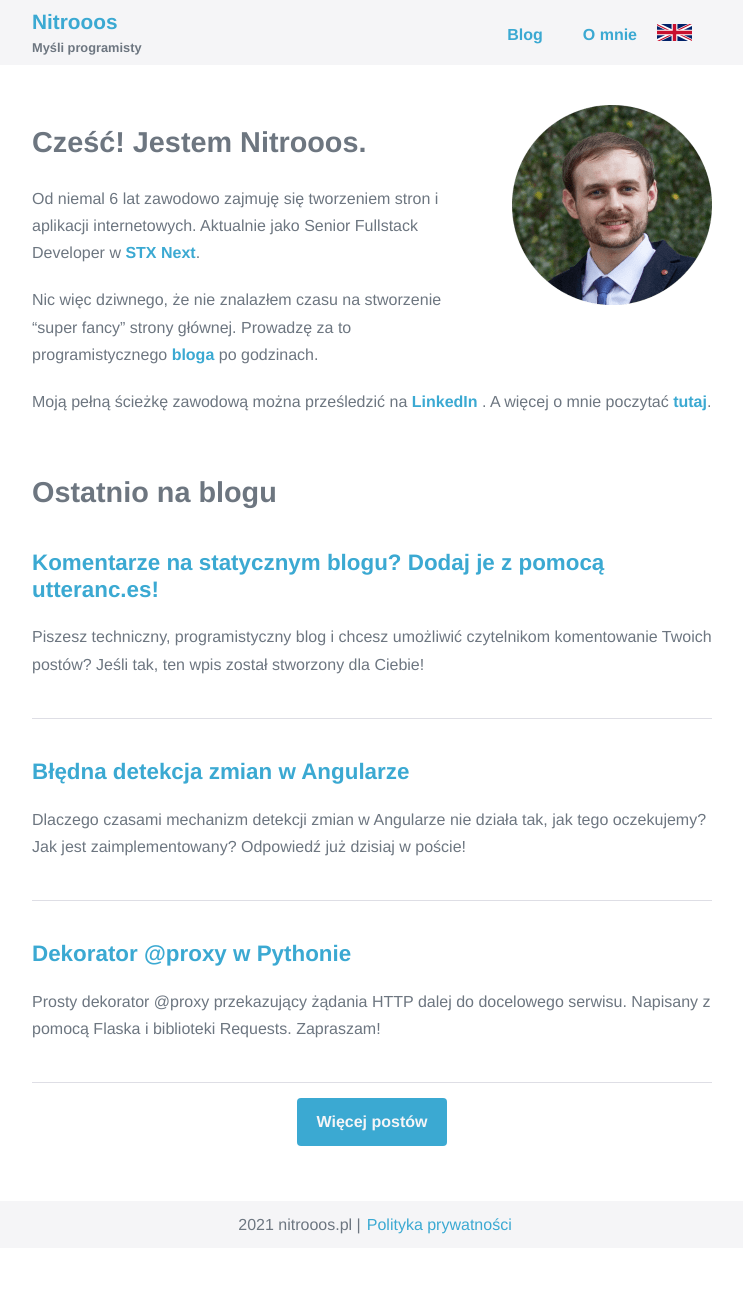
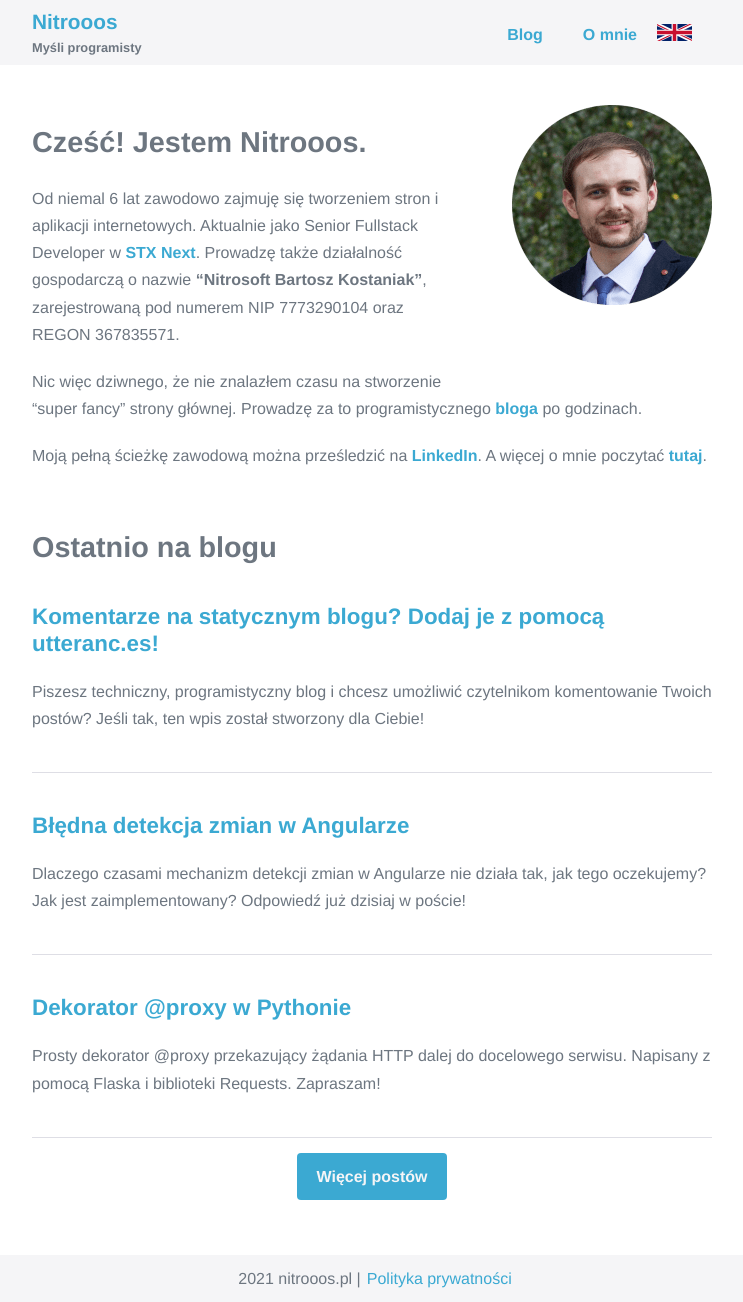
Before and after one commit to Nitrooos/Nitrooos.github.io, a Jekyll site: the page built from pages/pl/index.md, in a window 1280 px wide. Shown: the whole page, without its empty margins (268-1011 px from the left). Built offline with Jekyll 4.4.1, drawn with Linux system fonts in a browser that asks for light colours; before the commit the page ends 1248 px from its top, so only the background shows below that.

```diff
--- a/pages/pl/index.md
+++ b/pages/pl/index.md
@@ -15,27 +15,23 @@ permalink: '/'
 
 Od niemal 6 lat zawodowo zajmuję się tworzeniem stron i aplikacji internetowych.
 Aktualnie jako Senior Fullstack Developer w
-<a href="https://stxnext.com" target="_blank">STX&nbsp;Next</a>.
+[STX&nbsp;Next](https://stxnext.com){:target="_blank"}. Prowadzę także działalność
+gospodarczą o nazwie **"Nitrosoft&nbsp;Bartosz&nbsp;Kostaniak"**, zarejestrowaną
+pod numerem NIP&nbsp;7773290104 oraz REGON&nbsp;367835571.
 
 Nic więc dziwnego, że nie znalazłem czasu na stworzenie "super fancy" strony
-głównej. Prowadzę za to programistycznego <a href="/blog/">bloga</a> po
-godzinach.
+głównej. Prowadzę za to programistycznego [bloga](/blog/) po godzinach.
 
 Moją pełną ścieżkę zawodową można prześledzić na
-<a
-  href="https://www.linkedin.com/in/bartosz-kostaniak-623b8bb0/"
-  target="_blank">
-  LinkedIn
-</a>.
-A więcej o mnie poczytać <a href="/authors/nitrooos">tutaj</a>.
+[LinkedIn](https://www.linkedin.com/in/bartosz-kostaniak-623b8bb0/){:target="_blank"}.
+A więcej o mnie poczytać [tutaj](/authors/nitrooos).
 
 # Ostatnio na blogu
 {% assign polish_posts = site.posts | where: "language", "polish" %}
 {% for post in polish_posts limit: 3 %}
   <article class="blog__post-lead">
     <h3 class="blog__post-title">
-      <a
-        href="{{ post.url }}">
+      <a href="{{ post.url }}">
         {{ post.title }}
       </a>
     </h3>
```
Also changed, not shown: _authors/en/nitrooos.md (+6 -0 lines), _authors/pl/nitrooos.md (+22 -38 lines), pages/en/index.md (+4 -3 lines).
